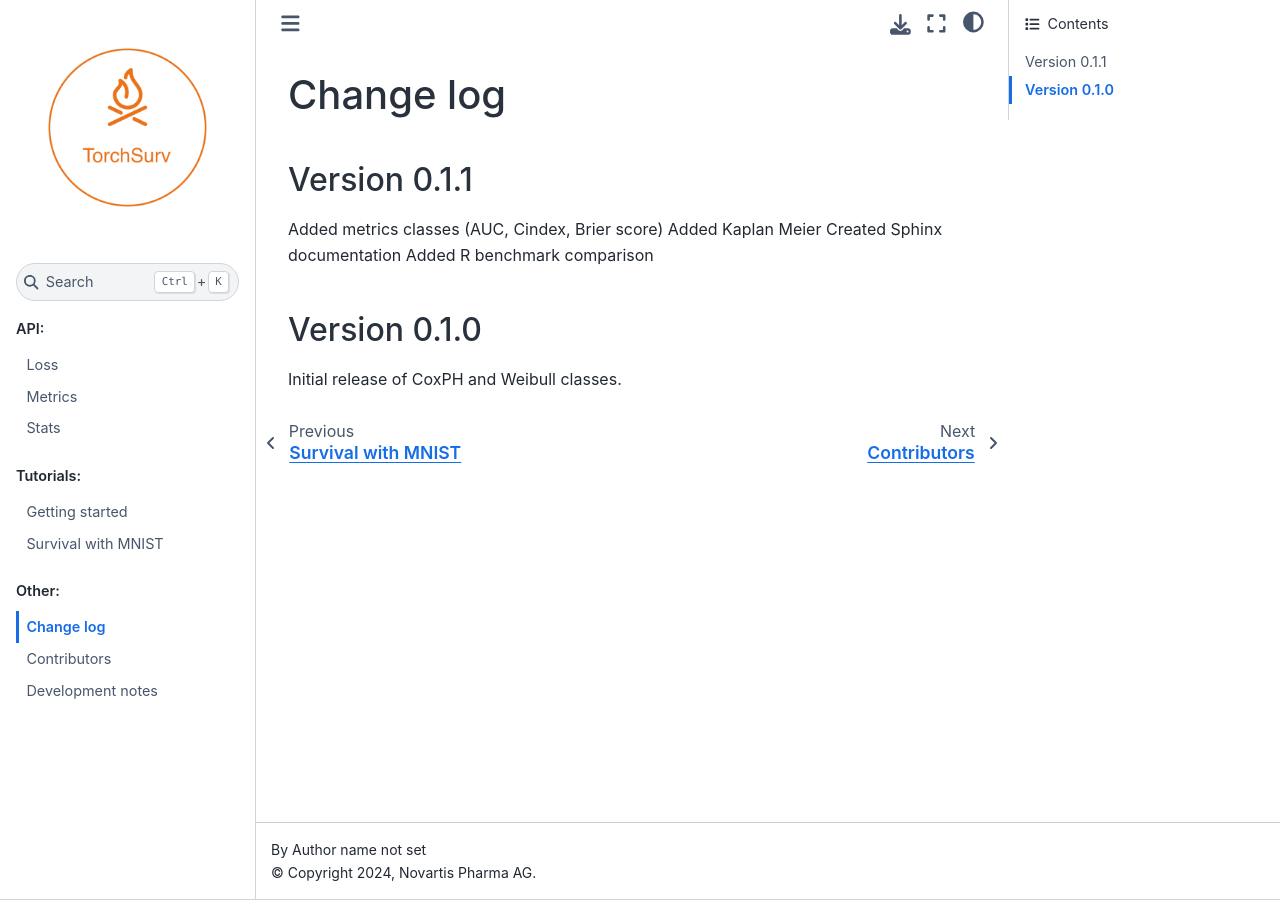
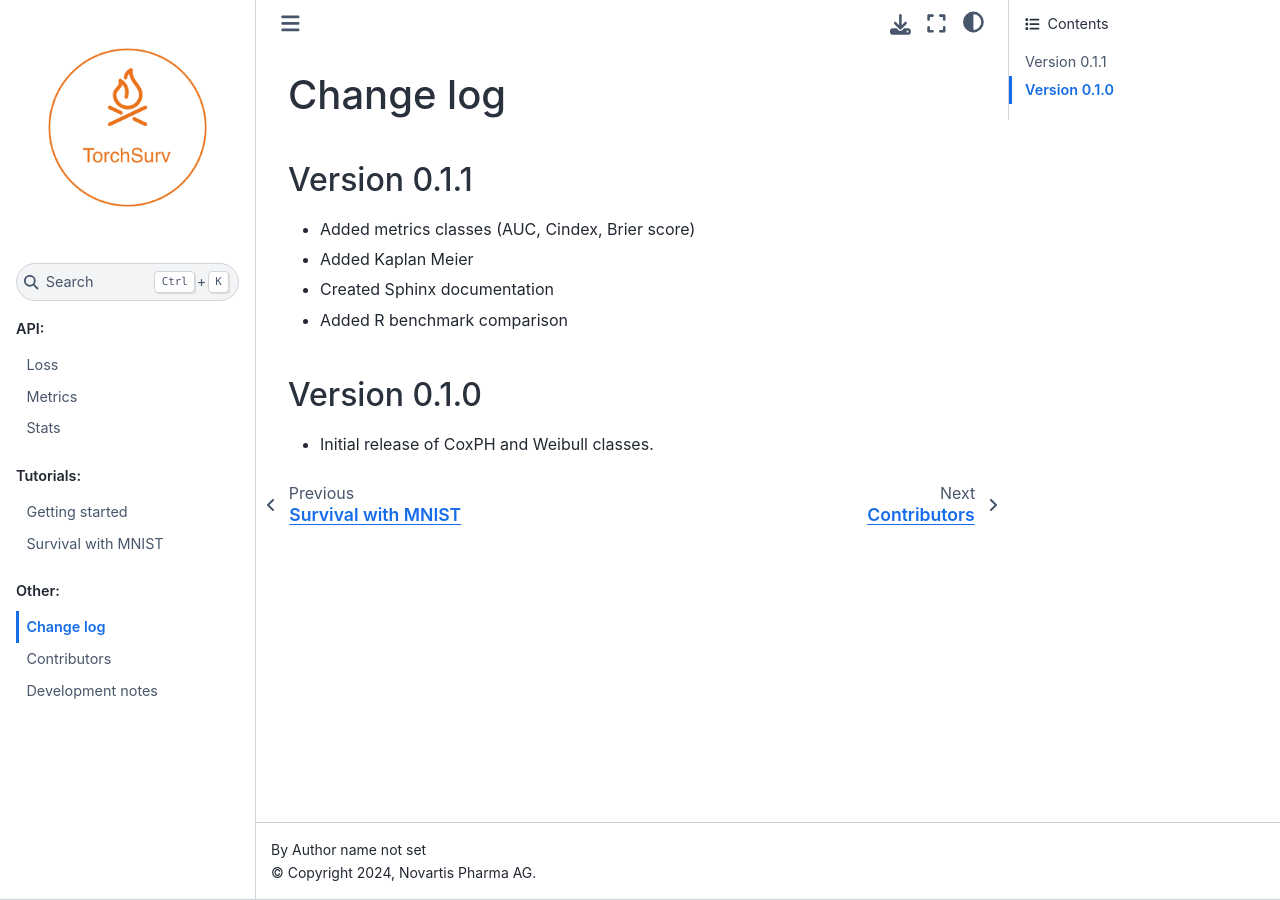
Before and after one commit to Novartis/torchsurv, a Sphinx documentation site: the page built from docs/CHANGELOG.md, in a window 1280 px wide. Built offline with Sphinx 7.4.7 and the Sphinx Book theme 1.1.4, drawn with Linux system fonts in a browser that asks for light colours.

```diff
--- a/docs/CHANGELOG.md
+++ b/docs/CHANGELOG.md
@@ -4,12 +4,12 @@ Change log
 Version 0.1.1
 -------------
 
-Added metrics classes (AUC, Cindex, Brier score)
-Added Kaplan Meier
-Created Sphinx documentation
-Added R benchmark comparison
+* Added metrics classes (AUC, Cindex, Brier score)
+* Added Kaplan Meier
+* Created Sphinx documentation
+* Added R benchmark comparison
 
 Version 0.1.0
 -------------
 
-Initial release of CoxPH and Weibull classes.
+* Initial release of CoxPH and Weibull classes.
```
